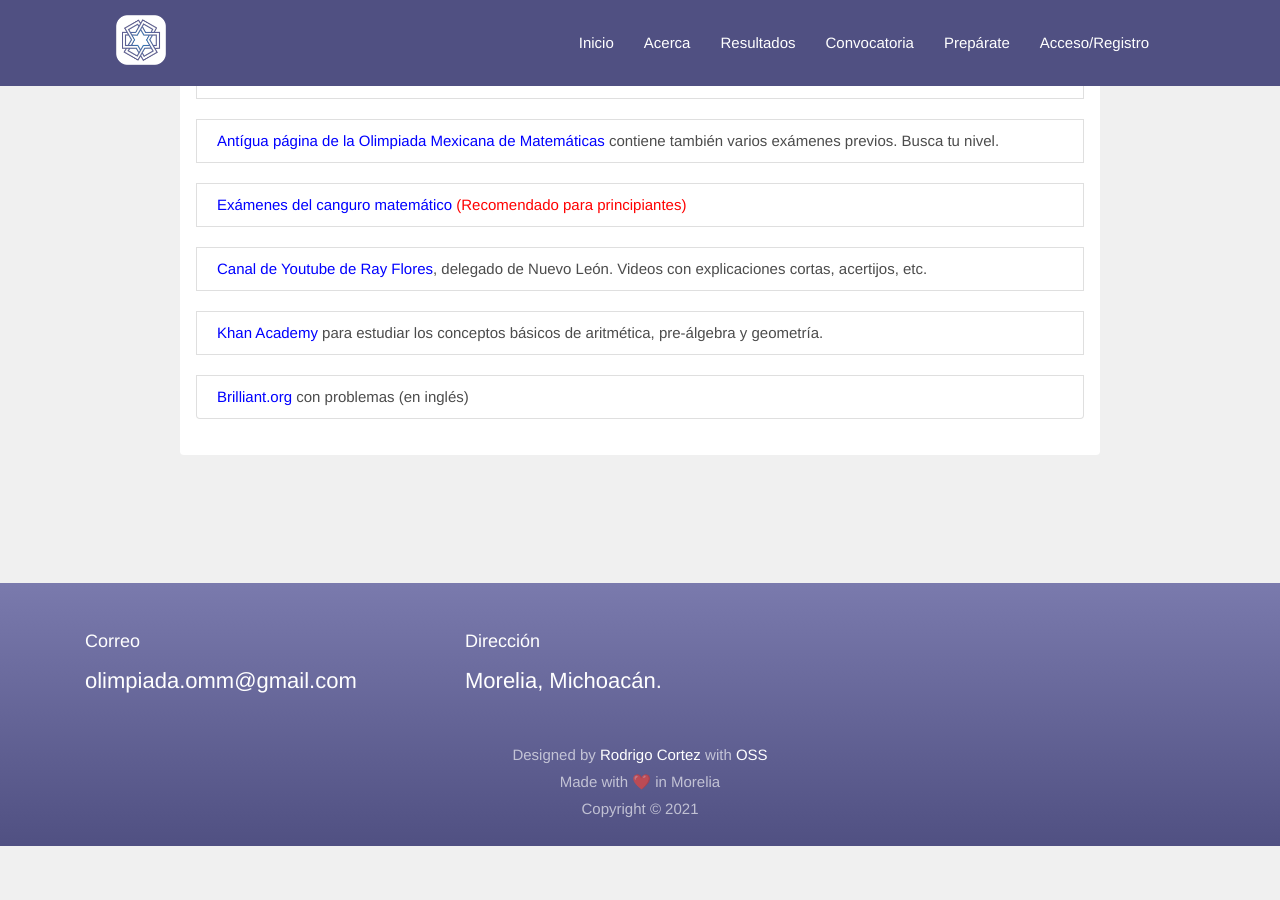
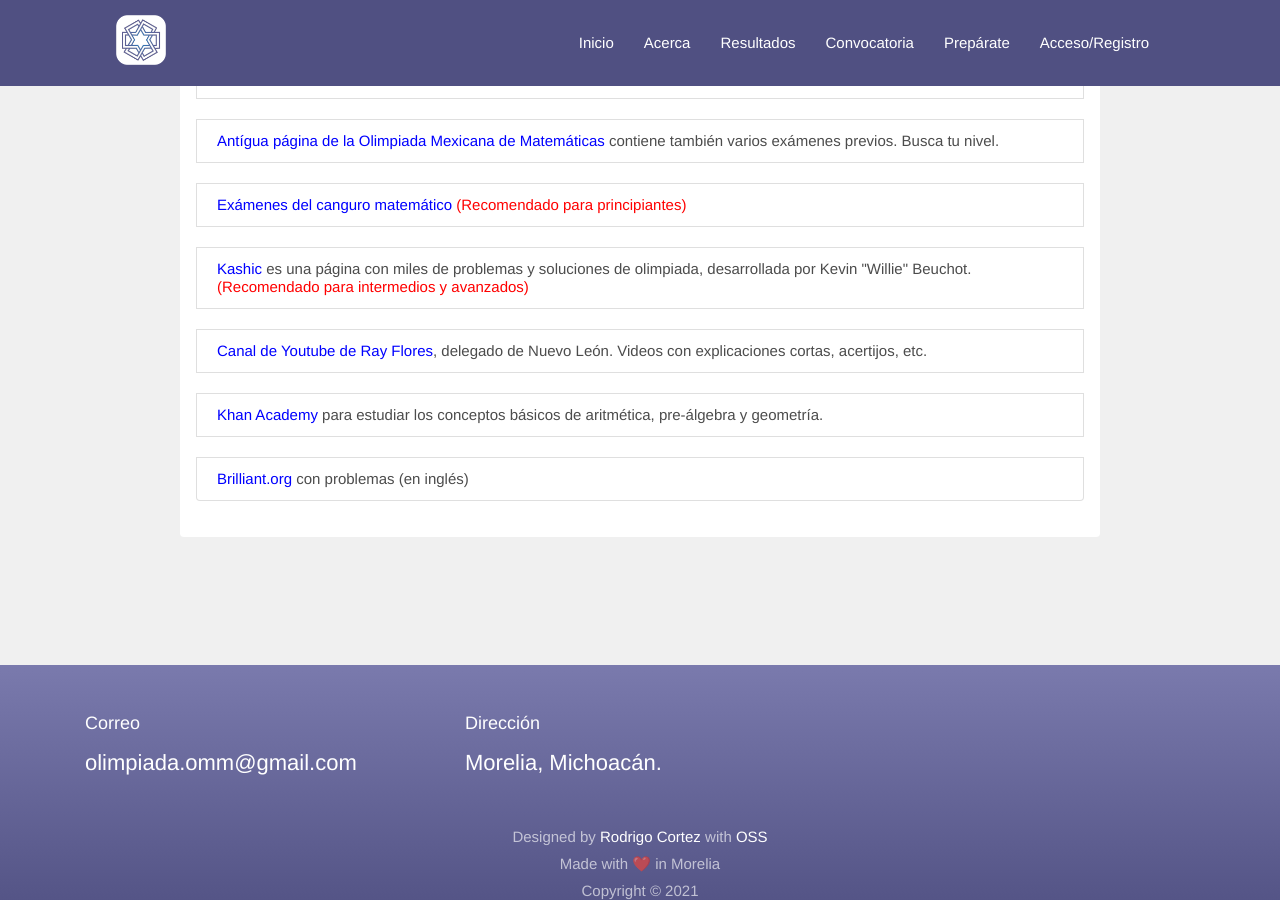
Before and after one commit to OlimpiadaMatematicasMichoacan/WOMM, a Jekyll site: the page built from _pages/preparate.md, in a window 1280 px wide and 900 px high, scrolled down 1369 px. Built offline with Jekyll 4.4.1, drawn with Linux system fonts in a browser that asks for light colours; before the commit the page ends 2215 px from its top, so only the background shows below that.

Commit message:
convocatoria 2024

```diff
--- a/_pages/preparate.md
+++ b/_pages/preparate.md
@@ -30,6 +30,7 @@ Esperamos que este año podamos organizar algunos entrenamientos presenciales en
             <li class="list-group-item"><a href="https://www.ommenlinea.org/">La página oficial de la Olimpiada Mexicana de Matemáticas</a> contiene exámenes previos, revistas, folletos, etc. que puedes usar para prepararte.</li>
             <li class="list-group-item"><a href="http://shi.matmor.unam.mx/omm/recursos/">Antígua página de la Olimpiada Mexicana de Matemáticas</a> contiene también varios exámenes previos. Busca tu nivel.</li>
             <li class="list-group-item"><a href="http://shi.matmor.unam.mx/omm/recursos/canguro/previos/">Exámenes del canguro matemático</a> <span style="color:red">(Recomendado para principiantes)</span></li>
+            <li class="list-group-item"><a href="https://www.kashic.net/">Kashic</a> es una página con miles de problemas y soluciones de olimpiada, desarrollada por Kevin "Willie" Beuchot.<span style="color:red">(Recomendado para intermedios y avanzados)</span></li>
             <li class="list-group-item"><a href="https://www.youtube.com/channel/UCAWipIx5EjS_P6GWn_hoBzw">Canal de Youtube de Ray Flores</a>, delegado de Nuevo León. Videos con explicaciones cortas, acertijos, etc.</li>
             <li class="list-group-item"><a href="https://es.khanacademy.org/">Khan Academy</a> para estudiar los conceptos básicos de aritmética, pre-álgebra y geometría.</li>
             <li class="list-group-item"><a href="https://brilliant.org">Brilliant.org</a> con problemas (en inglés)</li>
```
